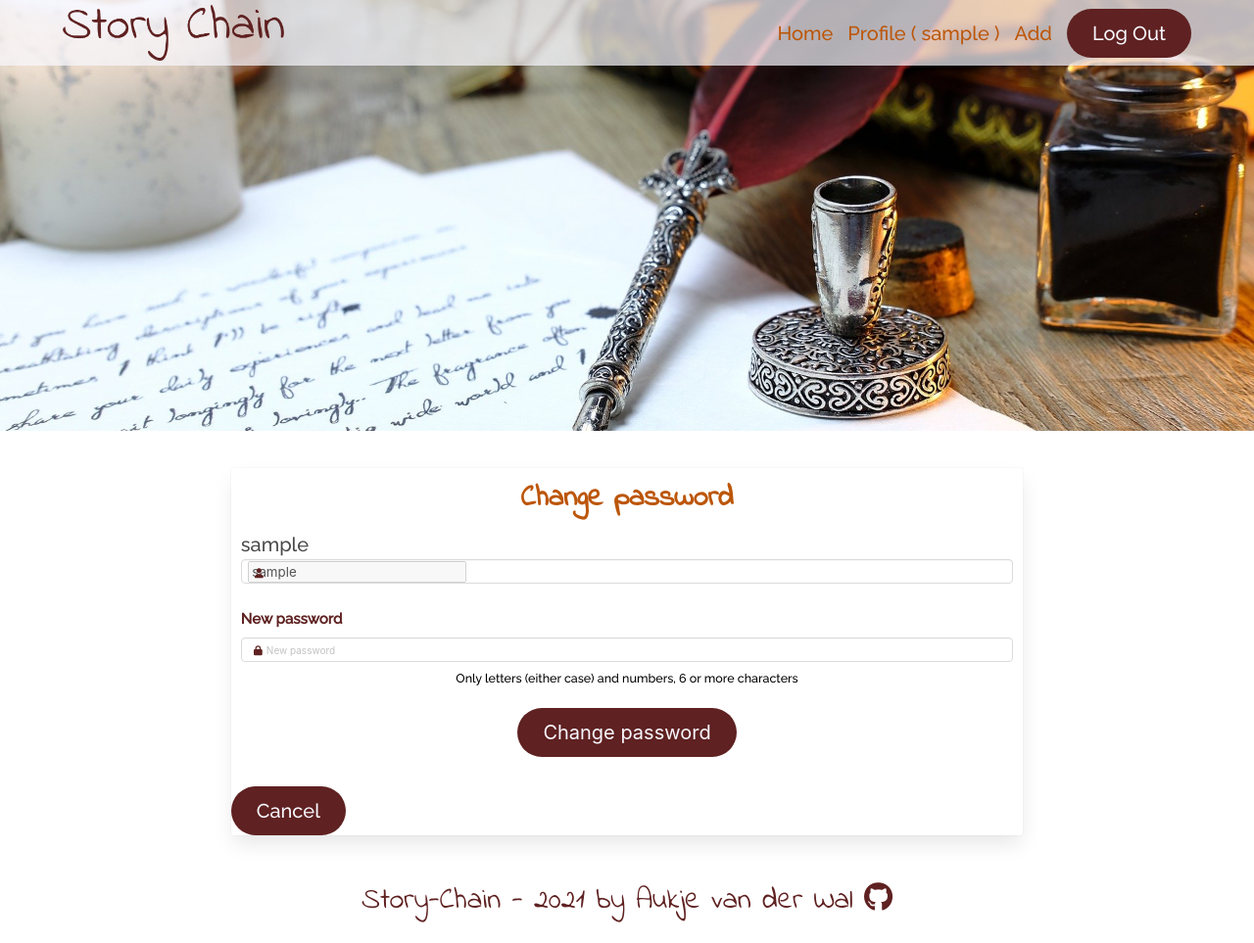
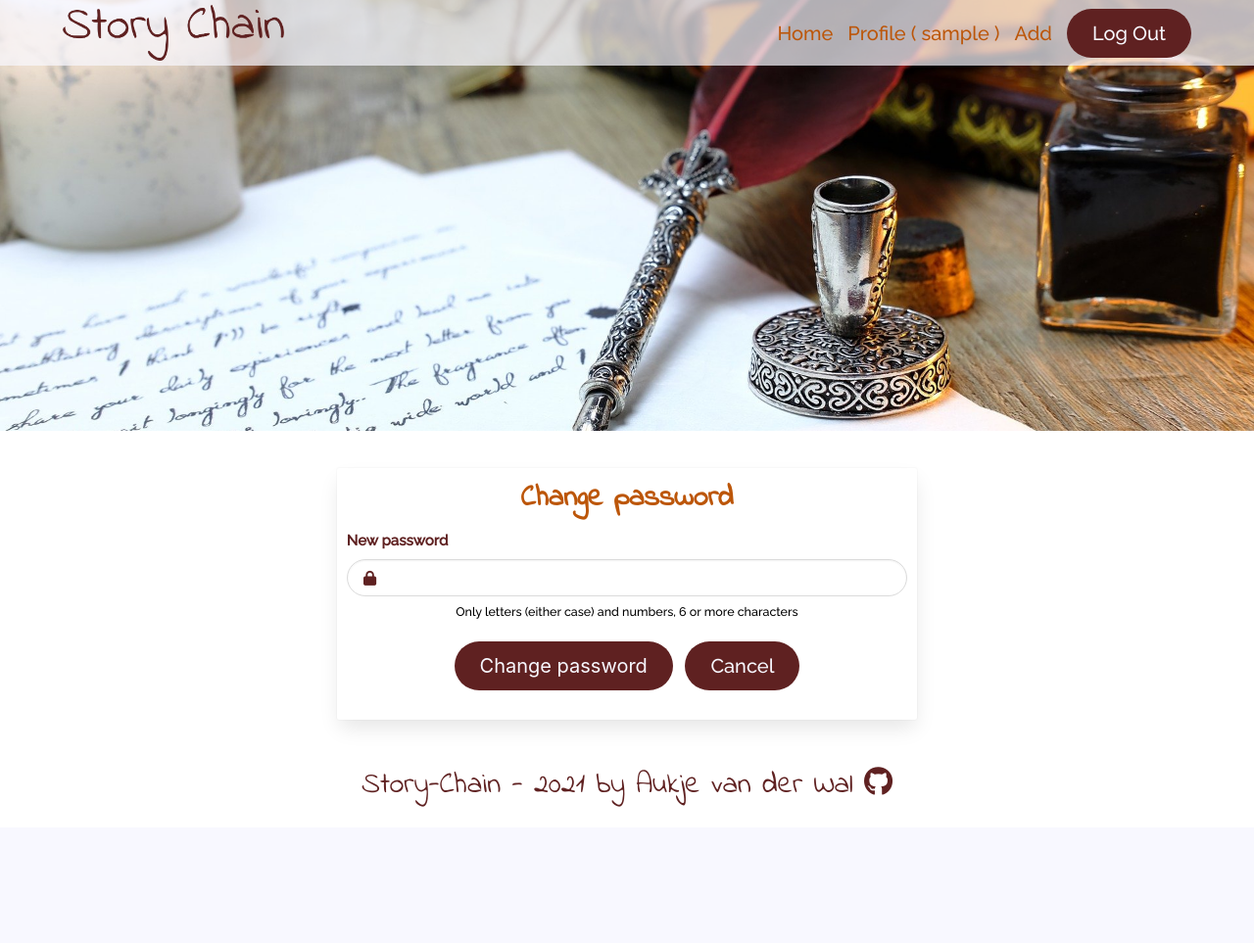
Before and after one commit to Code-Institute-Submissions/story-chain, a Flask app: a page that uses templates/components/forms/changepassword.html in a window 1280 px wide. Shown: the whole page at 98% size. After the commit the page ends 824 px from the top, so only its background shows below. Run offline with Flask 2, Linux system fonts and the light colour scheme; the visitor is signed in with stand-in values (Sample User, id 1); some libraries are stand-ins or nearby versions.

Commit message:
Compressed change username/password into account

```diff
--- a/app.py
+++ b/app.py
@@ -78,7 +78,6 @@ def register():
         else:
             flash("Passwords don't match")
             return redirect(url_for('register'))
-
     return render_template('pages/authentication.html', register=True)
 
 
@@ -93,27 +92,31 @@ def log_in():
         user_in_db = users_coll.find_one({"username": session['user']})
         if user_in_db:
             flash("You are logged in already!")
-            return redirect(url_for('profile', user=user_in_db['username']))
-
+            return redirect(url_for('profile',
+            user=user_in_db['username']))
     else:
         return render_template('pages/authentication.html')
 
 
 @app.route('/userauth', methods=["POST"])
 def user_auth():
+    """
+    Authentication function. Makes sure the passwords
+    match before a user is logged in
+    """
     form = request.form.to_dict()
     user_in_db = users_coll.find_one({"username": form['username']})
-
     if user_in_db:
-        if check_password_hash(user_in_db['password'], form['password']):
-            session['user'] = form['username']
-            flash("You were logged in")
-            return redirect(url_for('profile', user=user_in_db['username']))
-
-        else:
-            flash("Wrong password or username")
-            return redirect(url_for('log_in'))
-
+        if check_password_hash(user_in_db['password'],
+                                form['password']):
+            if form['password'] == form['password1']:
+                session['user'] = form['username']
+                flash("You were logged in")
+                return redirect(url_for('profile',
+                                user=user_in_db['username']))
+            else:
+                flash("Wrong password or username")
+                return redirect(url_for('log_in'))
     else:
         flash("You must be registered")
         return redirect(url_for('register'))
@@ -168,7 +171,7 @@ def change_password(username):
         return redirect(url_for("profile",
                                 user=session["user"]))
     if session:
-        return render_template("pages/changepassword.html",
+        return render_template("pages/account.html",
                                 username=username)
     return redirect(url_for("log_in"))
 
@@ -195,8 +198,9 @@ def change_username(username):
         session.pop("user", None)
         return redirect(url_for("log_in"))
 
-    return render_template("pages/changeusername.html",
-                            username=session["user"])
+    return render_template("pages/account.html",
+                            username=session["user"],
+                            changeusername=True)
 
 
 @app.route('/delete/account/<user_id>', methods=["GET", "POST"])
--- a/static/css/style.css
+++ b/static/css/style.css
@@ -44,7 +44,6 @@ body {
 
 .fas {
     color: #5f2121;
-    margin-top: 1rem;
     margin-left: 1rem;
 }
 
@@ -200,10 +199,6 @@ a {
     text-align: center;
 }
 
-.control.has-icons-left .icon, .control.has-icons-right .icon {
-    height: 1.5rem;
-}
-
 /* Footer */
 #footer {
     color: #5f2121;
--- a/templates/components/cards/featurestorycard.html
+++ b/templates/components/cards/featurestorycard.html
@@ -5,7 +5,7 @@
     </header>
     <div class="card-content">
         <p class="author-title">
-            {{ story.Author }} on {{ story.created_on }}
+            {{ story.Author.capitalize() }} on {{ story.created_on }}
         </p>
         <p class="content-text">
             {{ story.story_content | truncate(200) }}
--- a/templates/components/cards/fullstorycard.html
+++ b/templates/components/cards/fullstorycard.html
@@ -4,7 +4,7 @@
     </header>
     <div class="card-content">
         <p class="author-title">
-            {{ story.Author }} on {{ story.created_on }}
+            {{ story.Author.capitalize() }} on {{ story.created_on }}
         </p><br>
             <p class="content-text">
             {{ story.story_content }}
--- a/templates/components/forms/changepassword.html
+++ b/templates/components/forms/changepassword.html
@@ -1,18 +1,8 @@
 <form action="{{ url_for('change_password', username=session['user']) }}" method="POST">
-    <div class="field">
-        <label for="username">{{ session['user'] }}</label>
-        <div class=" input control has-icons-left">
-            <input id="username" name="username" value="{{ session['user'] }}" disabled>
-                <span class="icon is-small is-left">
-                    <i class="fas fa-user"></i>
-                </span>
-        </div>
-    </div>
     <div class="field">
         <label class="label">New password</label>
         <div class="control has-icons-left">
-                <input id="password" name="password" type="password" placeholder="New password" pattern="^[a-zA-Z0-9]{5,15}$" class="input" required
-                    title="6 or more characters">
+            <input id="password" name="password" type="password" pattern="^[a-zA-Z0-9]{5,15}$" class="input is-rounded is-large" title="6 or more characters" required>
                 <span class="icon is-small is-left">
                     <i class="fas fa-lock"></i>
                 </span>
@@ -21,8 +11,8 @@
     </div>
     <div class="field">
         <p class="control">
-                <button type="submit" class="button is-rounded is-info is-inverted mb-6" name="action" aria-label="Change password">Change password</button>
+            <button type="submit" class="button is-rounded is-info is-inverted mb-6 mr-4" name="action" aria-label="Change password">Change password</button>
+            <a href="{{url_for('home')}}" class="button is-rounded is-info is-inverted" aria-label="Cancel">Cancel</a>
         </p>
-            <a href="{{url_for('home')}}" class="button is-rounded is-info is-inverted" aria-label="Cancel">Cancel</a>
     </div>
 </form>
--- a/templates/pages/account.html
+++ b/templates/pages/account.html
@@ -1,10 +1,9 @@
 {% extends 'layout/base.html' %}
 {% block content %}
 {% include 'components/navigation/heronavbar.html' %}
-    {% if username == True %}
-    <div class="columns mt-6" id="change-username">
-        <div class="column"></div>
-        <div class="column is-8">
+    {% if changeusername == True %}
+    <div class="columns is-centered mt-6" id="change-username">
+        <div class="column is-half">
             <div class="card">
                 <div class="card-content">
                     <p class="title">
@@ -15,11 +14,10 @@
                 {% include 'components/forms/changeusername.html' %}
             </div>
         </div>
-        <div class="column"></div>
     </div>
-    <div class="columns mt-6" id="change-password">
-        <div class="column"></div>
-        <div class="column is-8">
+    {% else %}
+    <div class="columns is-centered mt-6" id="change-password">
+        <div class="column is-half">
             <div class="card">
                 <div class="card-content">
                     <p class="title">
@@ -30,7 +28,7 @@
                 {% include 'components/forms/changepassword.html' %}
             </div>
         </div>
-        <div class="column"></div>
     </div>
+    {% endif %}
 {% include 'components/footer/footer.html' %}
 {% endblock %}
--- a/templates/pages/authentication.html
+++ b/templates/pages/authentication.html
@@ -5,7 +5,7 @@
     <div class="container mt-6">
         <div class="columns is-centered">
             <div class="column is-half mb-2">
-                <p class="page-title mb-4">
+                <p class="page-title mb-6">
                     Register here to start your personal story telling journey!
                 </p>
                 {% include 'components/toasts/flashmessages.html' %}
--- a/templates/pages/changepassword.html
+++ /dev/null
@@ -1,20 +0,0 @@
-{% extends 'layout/base.html' %}
-{% block content %}
-{% include 'components/navigation/heronavbar.html' %}
-<div class="columns mt-6" id="change-password">
-    <div class="column"></div>
-    <div class="column is-8">
-        <div class="card">
-            <div class="card-content">
-                <p class="title">
-                    Change password
-                </p>
-            </div>
-            {% include 'components/toasts/flashmessages.html' %}
-            {% include 'components/forms/changepassword.html' %}
-        </div>
-    </div>
-    <div class="column"></div>
-</div>
-{% include 'components/footer/footer.html' %}
-{% endblock %}
```
Also changed, not shown: templates/components/forms/authentication.html (+5 -5 lines), templates/components/forms/changeusername.html (+5 -7 lines), templates/pages/changeusername.html (deleted, +0 -21 lines), templates/pages/readstory.html (+10 -25 lines). Lines whose indentation alone changed are shown as unchanged.
